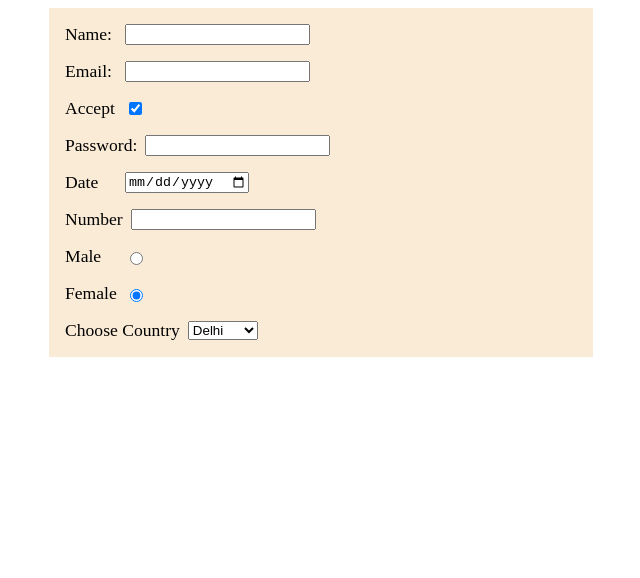
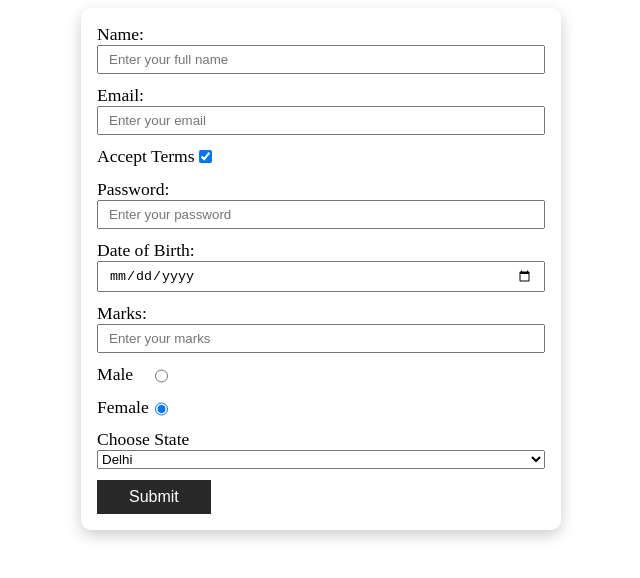
Before and after one commit to AkhilSingh77/Assignment-16, a plain HTML site: page Task3/index.html in a window 1280 px wide. Both pictures are taken after a click on the button "Generate Form". Shown: the whole page, without its empty margins (319-959 px from the left). Drawn offline with Linux system fonts and the light colour scheme.

Commit message:
Completed

```diff
--- a/Task3/script.js
+++ b/Task3/script.js
@@ -1,60 +1,111 @@
-
 const InputListconfig = [
   {
     type: "text",
-      id: "",
+    id: "full_name_id",
     name: "full_name",
-      maxLength: "",
-      minLength: "",
-      pattern: "",
-      placeholder: "",
-      required: "",
+    maxLength: "50",
+    minLength: "2",
+    pattern: "[A-Za-z ]+",
+    placeholder: "Enter your full name",
+    required: "true",
     value: "",
     label: "Name:",
   },
   {
     type: "email",
-      id: "",
+    id: "email_id",
     name: "email",
-      maxLength: "",
-      minLength: "",
-      pattern: "",
-      placeholder: "",
-      required: "",
+    maxLength: "30",
+    minLength: "5",
+    pattern: "[a-z0-9._%+-]+@[a-z0-9.-]+\\.[a-z]{2,}$",
+    placeholder: "Enter your email",
+    required: "true",
     value: "",
     label: "Email:",
   },
-    { type: "checkbox", id: "", name: "accept", required: "", checked: "", value: "", label: "Accept" },
+  {
+    type: "checkbox",
+    id: "accept_id",
+    name: "accept",
+    required: "true",
+    checked: "",
+    value: "yes",
+    label: "Accept Terms",
+  },
   {
     type: "password",
-      id: "",
+    id: "password_id",
     name: "password",
-      maxLength: "",
-      minLength: "",
-      pattern: "",
-      placeholder: "",
-      required: "",
+    maxLength: "20",
+    minLength: "8",
+    pattern: "(?=.*\\d)(?=.*[a-z])(?=.*[A-Z]).{8,}",
+    placeholder: "Enter your password",
+    required: "true",
     value: "",
     label: "Password:",
   },
-    { type: "date", id: "", name: "dob", max: "", min: "", placeholder: "", required: "", value: "", label: "Date" },
-    { type: "number", id: "", name: "marks", min: "", max: "", placeholder: "", required: "", value: "", label: "Number" },
-    { type: "radio", id: "", name: "gender", required: "", checked: "", value: "Male", label: "Male" },
-    { type: "radio", id: "", name: "gender", required: "", checked: "", value: "Female", label: "Female" },
+  {
+    type: "date",
+    id: "dob_id",
+    name: "dob",
+    max: "2023-12-31",
+    min: "2000-04-01",
+    placeholder: "",
+    required: "true",
+    value: "",
+    label: "Date of Birth:",
+  },
+  {
+    type: "number",
+    id: "marks_id",
+    name: "marks",
+    min: "0",
+    max: "100",
+    placeholder: "Enter your marks",
+    required: "true",
+    value: "",
+    label: "Marks:",
+  },
+  {
+    type: "radio",
+    id: "gender_male_id",
+    name: "gender",
+    required: "true",
+    checked: "",
+    value: "Male",
+    label: "Male",
+  },
+  {
+    type: "radio",
+    id: "gender_female_id",
+    name: "gender",
+    required: "true",
+    checked: "",
+    value: "Female",
+    label: "Female",
+  },
   {
     type: "select",
-      id: "",
+    id: "state_id",
     name: "state",
-      required: "",
+    required: "true",
     value: "delhi",
-      label: "Choose Country",
+    label: "Choose State",
     options: [
       { label: "Delhi", value: "delhi" },
       { label: "Mumbai", value: "mumbai" },
-        { label: "UP", value: "Up" },
+      { label: "UP", value: "up" },
     ],
   },
+  {
+    type: "submit",
+    id: "submit_id",
+    name: "submit",
+    value: "Submit",
+
+  },
 ];
+
 
   const generateButton = document.getElementsByClassName("generate__form")[0];
   const formContainer = document.getElementsByClassName("form__container")[0];
@@ -63,7 +114,9 @@ const InputListconfig = [
  function createElementOtherThanSelect(element){
     const createInput = document.createElement("input");
     const createDiv = document.createElement("div");
-    createDiv.classList.add("all-elements")
+    createDiv.classList.add("all-elements");
+    const elementClass = element.id;
+   createDiv.classList.add(`form__${elementClass}`);
     const form = document.getElementsByClassName('form')[0];
    const keyValueArray =Object.entries(element);
     //  console.log(keyValueArray);
@@ -72,14 +125,10 @@ const InputListconfig = [
     const createlabel = document.createElement("label");
     createlabel.innerText = value;
     createDiv.appendChild(createlabel);
-    // form.appendChild(createDiv);
-    // console.log(createlabel);
-    // console.log("ll",key);
-
 
    }
    else{
-    console.log("input2",createInput);
+    // console.log("input2",createInput);
     createInput.setAttribute(key, value);
    }
 
@@ -103,9 +152,10 @@ function createSelect(element){
    keyValueArray.forEach(([key,value])=>{
  if(key == "label"){
   const createlabel = document.createElement("label");
+
   createlabel.innerText = value;
   createDiv.appendChild(createlabel);
-  // form.appendChild(createlabel);
+
 
  }
  else if(key === "options"){
@@ -134,6 +184,25 @@ createDiv.append(selectElement);
 
 }
 
+function createButton(element){
+//  console.log("button",element);
+const createInput = document.createElement("input");
+
+const form = document.getElementsByClassName('form')[0];
+const keyValueArray =Object.entries(element);
+//  console.log(keyValueArray);
+ keyValueArray.forEach(([key,value])=>{
+// console.log("input2",createInput);
+createInput.setAttribute(key, value);
+
+
+})
+// //  console.log(createInput);
+
+form.appendChild(createInput);
+
+}
+
   generateButton.addEventListener("click",()=>{
     //form element create
     generateButton.classList.add('hide');
@@ -152,5 +221,8 @@ createDiv.append(selectElement);
     else if(whatIsInputElement === "select"){
         createSelect(singleInputs);
     }
+    else{
+      createButton(singleInputs);
+    }
    })
   })
--- a/Task3/styles.scss
+++ b/Task3/styles.scss
@@ -6,23 +6,70 @@
 .form{
     display: flex;
     flex-direction: column;
-    background-color: antiquewhite;
-    gap: 1rem;
-    width: 40vw;
+    // background-color: antiquewhite;
+    gap: 0.7rem;
+    width: 35vw;
     margin: auto;
     padding: 1rem;
+    box-shadow: 0px 5px 15px rgba(0,0,0,0.2);
+    border-radius: 10px;
+
+    &__accept_id{
+        display: flex ;
+        flex-direction: row !important;
+        // justify-content: flex-start;
     }
+    &__gender_male_id{
+        flex-direction: row !important;
+    }
+    &__gender_female_id{
+        flex-direction: row !important;
+    }
+    #submit_id{
+        background-color: rgb(42, 41, 41);
+        color: white;
+        border: none;
+        outline: none;
+        padding: 0.5rem 2rem;
+        font-size: 1rem;
+        width: fit-content;
+    }
+    #submit_id:hover{
+        background-color: rgb(24, 24, 24);
+        cursor: pointer;
+    }
+    .all-elements{
 
-.all-elements{
-//    background-color: red;
            font-size: 1.1rem;
             display: flex;
-    // justify-content: center;
-    align-items: center;
-    gap: 0.5rem;
+
+            flex-direction: column;
+
+
+            input{
+               padding: 5px 10px;
+            //    border-radius: 3px;
+            }
 
             label{
                 // background-color: aqua;
-        min-width: 52px;
+                min-width: 53px;
             }
         }
+
+}
+.generate__form{
+//    display: block;
+   margin: auto;
+//    margin-top: 45vh;
+   padding: 1rem 2rem;
+   background-color: black;
+   outline: none;
+   color: white;
+   border: none;
+   font-size: 1rem;
+}
+.generate__form:hover{
+    cursor: pointer;
+    background-color: rgb(52, 51, 51);
+}
```
Also changed, not shown: Task3/index.html (+0 -100 lines), Task3/styles.css, 1 other file. Lines whose indentation alone changed are shown as unchanged.
